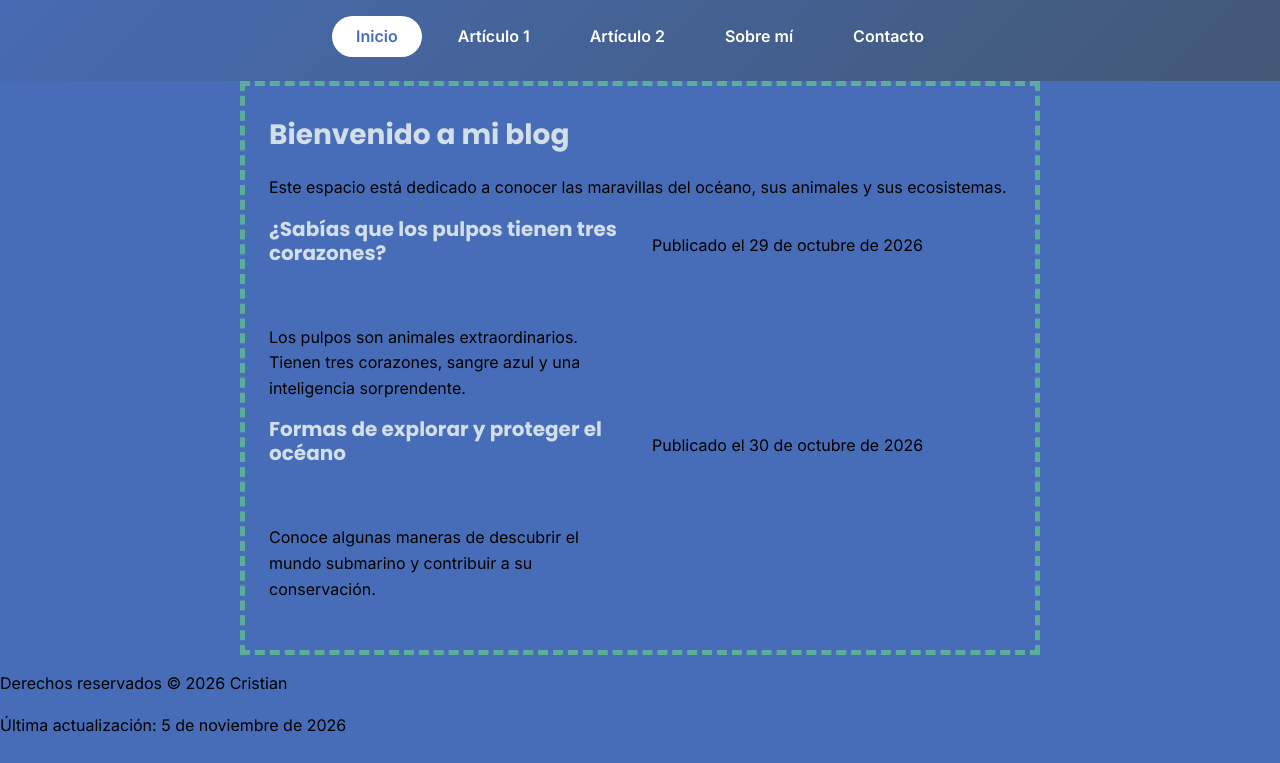
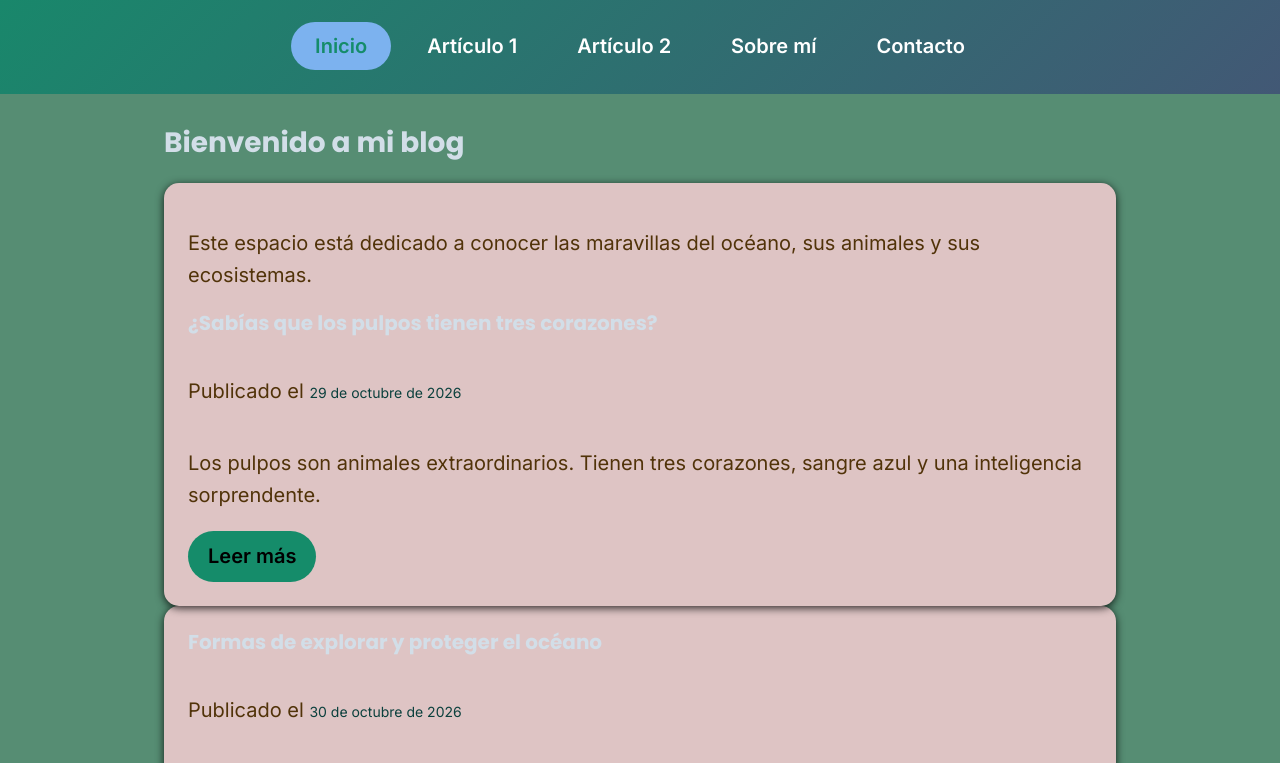
Before and after one commit to compaprox/02_blogpersonal, a plain HTML site: page index.html in a window 1280 px wide. Shown: the part 136-899 px from the top of the page. Drawn offline with Linux system fonts and the light colour scheme.

Commit message:
feat/Agregar estilos al index

```diff
--- a/css/estilos.css
+++ b/css/estilos.css
@@ -6,24 +6,23 @@
 /* crear variables */
 :root {
     /* colores */
-    --color-principal:#476db8;
+    --color-principal:#158c6a;
     --color-secundario: #425875;
     --color-texto: #d2dee8;
-    --color-fondo: #6290c8;
-    --color-superficie: #fff;
-    --color-texto-suave: #82a8d7;
-    --color-borde: #5dad9b;
+    --color-fondo: #3e3f41d3;
+    --color-superficie: hsl(0, 29%, 82%);
+    --color-texto-suave: #0b403d;
 
     /* tipografia */
     --fuente-texto: 'Inter',system-ui, sans-serif;
     --fuente-titulo: 'Poppins',system-ui, sans-serif;
 
     /* medidas */
-    --ancho-maximo: 1200px;
-    --ancho-contenido: 800px;
+    --ancho-maximo: 1080px;
+    --ancho-contenido: 1000px;
 
     /* tarjetas */
-    --radio: 8px;
+    --radio: 15px;
     --sombra: 0 2px 8px rgba(0, 0, 0, 0.8);
     --sombra-fuerte: 0 8px 20px rgba(0, 0, 0, 0.12);
 }
@@ -35,12 +34,12 @@
 }
 
 body {
-    background-color: var(--color-principal);
+    background-color: rgba(9, 89, 52, 0.688);
+    color: rgb(81, 51, 9);
+    margin: 0;
     font-family: var(--fuente-texto);
-    font-size: 1rem;
+    font-size: 1.25rem;
     line-height: 1.6;
-    margin: 0;
-    padding: 0;
 }
 
 
@@ -92,8 +91,6 @@ header {
 
 header h1 {
     color: white;
-    font-family: var(--fuente-titulo);
-    font-size: 2.5rem;
     margin: 0 0 5px;
 }
 
@@ -132,13 +129,57 @@ nav a:hover {
 }
 
 nav a.activo {
-    background-color: white;
+    background-color: rgb(124, 178, 239);
     color: var(--color-principal);
 }
 
 /*tarjetas de los articulos*/
-.tarjeta {
+.tarjetas {
     display:grid;
     grid-template-columns:repeat(auto-fit, minmax(280px, 1fr));
     gap: 1.5rem;
 }
+
+.tarjeta {
+    background-color: var(--color-superficie);
+    border: 1px solid var(--color-borde);
+    border-radius: var(--radio);
+    box-shadow: var(--sombra);
+    padding: 1.5rem;
+    transition: transform 0.2s, box-shadow 0.2s;
+    display: flex;
+    flex-direction: column;
+}
+
+.tarjeta h3 {
+    margin-top: 0;
+}
+
+.tarjeta time {
+    color: var(--color-texto-suave);
+    font-size: 0.875rem;
+}
+
+.tarjeta:hover {
+    transform: translateY(-10px);
+    box-shadow: var(--sombra-fuerte);
+}
+.tarjeta .boton {
+    margin-top: auto;
+    align-self: flex-start;
+}
+
+.boton {
+    display: inline-block;
+    background-color: var(--color-principal);
+    color: rgb(0, 0, 0);
+    padding: 0.6rem 1.25rem;
+    border-radius: 9999px;
+    transition: background-color 0.2s;
+}
+
+.boton:hover {
+    background-color: var(--color-principal);
+    color: #fff;
+    text-decoration: none;
+}
--- a/index.html
+++ b/index.html
@@ -28,17 +28,18 @@
         <section>
             <h2>Bienvenido a mi blog</h2>
             <div class="tarjetas">
-                <p>
+
+                <article class="tarjeta">
+                    <p>
                     Este espacio está dedicado a conocer las maravillas
                     del océano, sus animales y sus ecosistemas.
-                </p>
-
-                <article class="tarjeta">
+                    </p>
                     <h3>¿Sabías que los pulpos tienen tres corazones?</h3>
                     <p>
                         Publicado el
                         <time datetime="2026-10-29">29 de octubre de 2026</time>
                     </p>
+
                     <p>
                         Los pulpos son animales extraordinarios.
                         Tienen tres corazones, sangre azul y una
```
